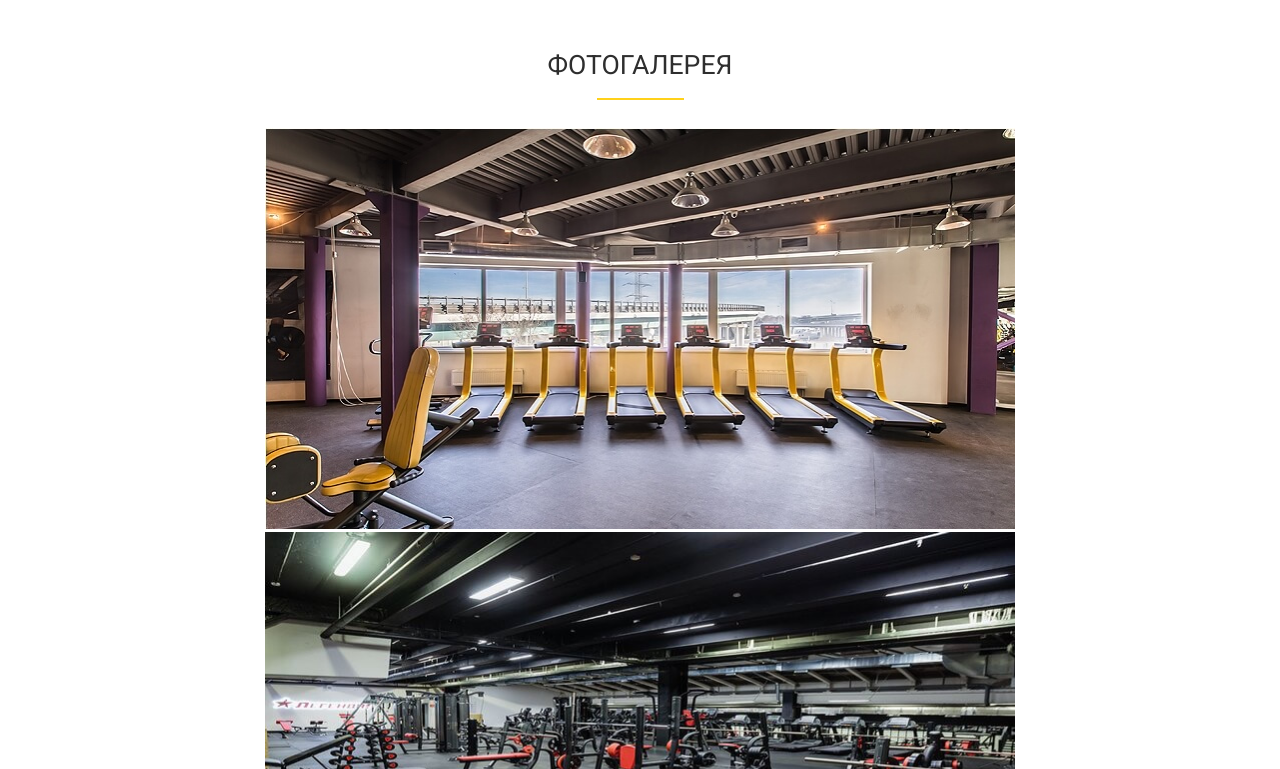
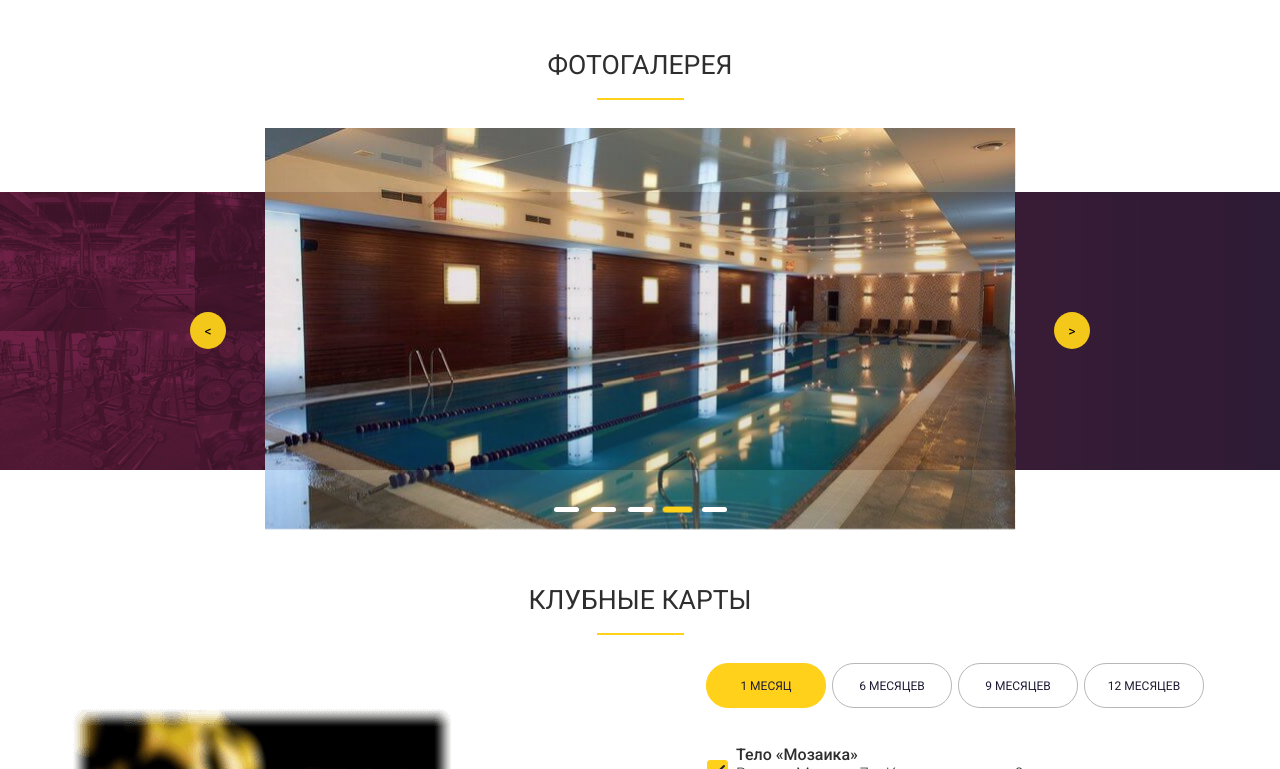
Before and after one commit to RadroachJohny/Diploma_JS, a website built with webpack: page index.html in a window 1280 px wide. Shown: the part 2031-2800 px from the top of the page. Built offline with Linux system fonts and the light colour scheme.

Commit message:
PhotoGallery slider

```diff
--- a/index.html
+++ b/index.html
@@ -281,21 +281,25 @@
     <div class="gallery-bg">
         <div class="wrapper">
             <div class="gallery-slider">
-                <div class="slide">
+                <div class="slide gallery-slide gallery-slide_active" >
                     <img src="images/gallery/photo1.jpg" alt="">
                 </div>
-                <div class="slide">
+                <div class="slide gallery-slide" >
                     <img src="images/gallery/photo2.jpg" alt="">
                 </div>
-                <div class="slide">
+                <div class="slide gallery-slide" >
                     <img src="images/gallery/photo3.jpg" alt="">
                 </div>
-                <div class="slide">
+                <div class="slide gallery-slide" >
                     <img src="images/gallery/photo4.jpg" alt="">
                 </div>
-                <div class="slide">
+                <div class="slide gallery-slide" >
                     <img src="images/gallery/photo5.jpg" alt="">
                 </div>
+
+                <ul class="photogallery-dots">
+                </ul>
+
             </div>
         </div>
     </div>
--- a/src/index.js
+++ b/src/index.js
@@ -1,5 +1,6 @@
 'use strict';
 
+import photoGallery from './modules/gallery';
 import calc from './modules/calculator';
 import giftPopup from './modules/giftPopup';
 import freeVisit from './modules/freeVisit';
@@ -24,3 +25,5 @@ giftPopup();
 mainSlider();
 
 calc();
+
+photoGallery();
--- a/test.css
+++ b/test.css
@@ -611,8 +611,12 @@ section {
 a, button {
   outline: none;
 }
+.photogallery-dots{
+left: 0;
+right: 0;
+}
 
- .portfolio-dots {
+ .portfolio-dots, .photogallery-dots {
      position: absolute;
      bottom: 20px;
      width: auto;
@@ -626,7 +630,7 @@ a, button {
      z-index: 5;
    }
 
-   .portfolio-dots .dot {
+   .portfolio-dots .dot{
     cursor: pointer;
     height: 16px;
     width: 16px;
@@ -638,8 +642,25 @@ a, button {
     transition: background-color, transform .4s, -webkit-transform .4s;
 }
 
-.portfolio-dots .dot-active {
+   .photogallery-dots .dot {
+    cursor: pointer;
+    height: 5px;
+    width: 25px;
+    margin: 0 6px;
+    border-radius: 5px;
+    background-color: #fff;
+    display: inline-block;
+    -webkit-transition: background-color, -webkit-transform .4s;
+    transition: background-color, transform .4s, -webkit-transform .4s;
+}
+
+.portfolio-dots .dot-active{
   background-color: #19b5fe;
+  -webkit-transform: scale(1.2);
+  transform: scale(1.2);
+}
+.photogallery-dots .dot-active {
+  background-color: #ffd11a;
   -webkit-transform: scale(1.2);
   transform: scale(1.2);
 }
@@ -1228,9 +1249,13 @@ nav.popup-menu .close-menu-btn img {
   margin: 0 auto;
   text-align: center;
 }
+
 #gallery .gallery-slider .slide {
   margin: 0 auto!important;
-  width: 100%}
+  width: 100%;
+  transition: opacity .5s;
+
+}
 #gallery .gallery-slider .slider-arrow {
   position: absolute;
   top: 50%;
@@ -1238,6 +1263,20 @@ nav.popup-menu .close-menu-btn img {
   z-index: 100;
   cursor: pointer;
 }
+
+.gallery-slide {
+  position: absolute;
+  opacity: 0;
+  top: 0;
+  left: 0;
+}
+
+.gallery-slide_active {
+  opacity: 1;
+  position: relative;
+}
+
+
 #gallery .gallery-slider .slider-arrow span {
   display: block;
   width: 36px;
@@ -1246,6 +1285,12 @@ nav.popup-menu .close-menu-btn img {
   border-radius: 50%;
   text-align: center;
   padding-top: 11px;
+  transition: background-color 0.4s;
+}
+
+#gallery .gallery-slider .slider-arrow span:hover {
+  background-color: #a38510;
+
 }
 #gallery .gallery-slider .slider-arrow.prev {
   left: 0;
@@ -1256,7 +1301,8 @@ nav.popup-menu .close-menu-btn img {
 #gallery .gallery-slider .slider-dots {
   left: 50%;
   margin-left: -65px;
-  bottom: 5%}
+  bottom: 5%
+}
 #cards {
   padding-bottom: 4rem;
 }
```
Also changed, not shown: mozaika.html (+7 -5 lines), schelkovo.html (+8 -5 lines), dist/main.js.
